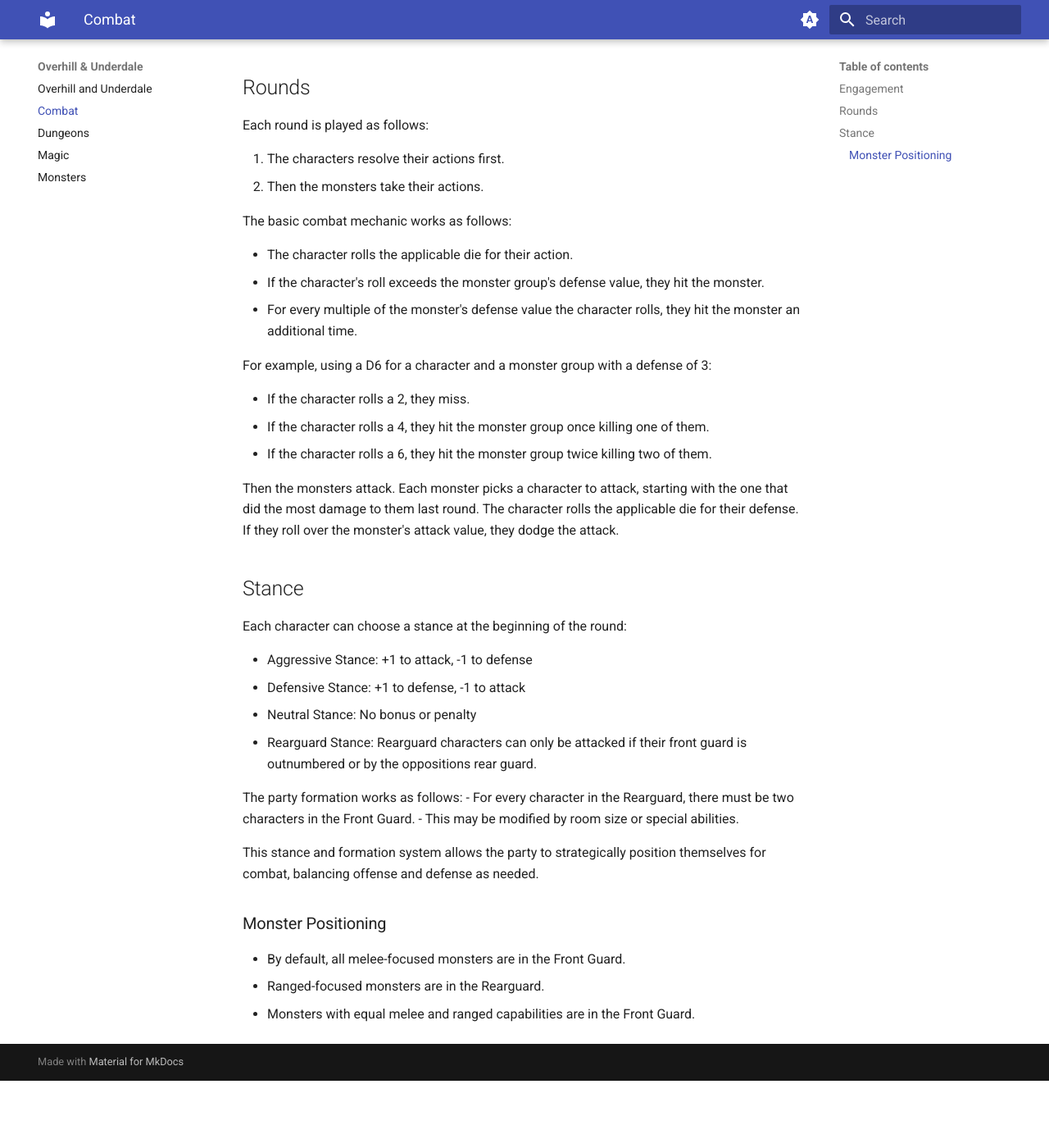
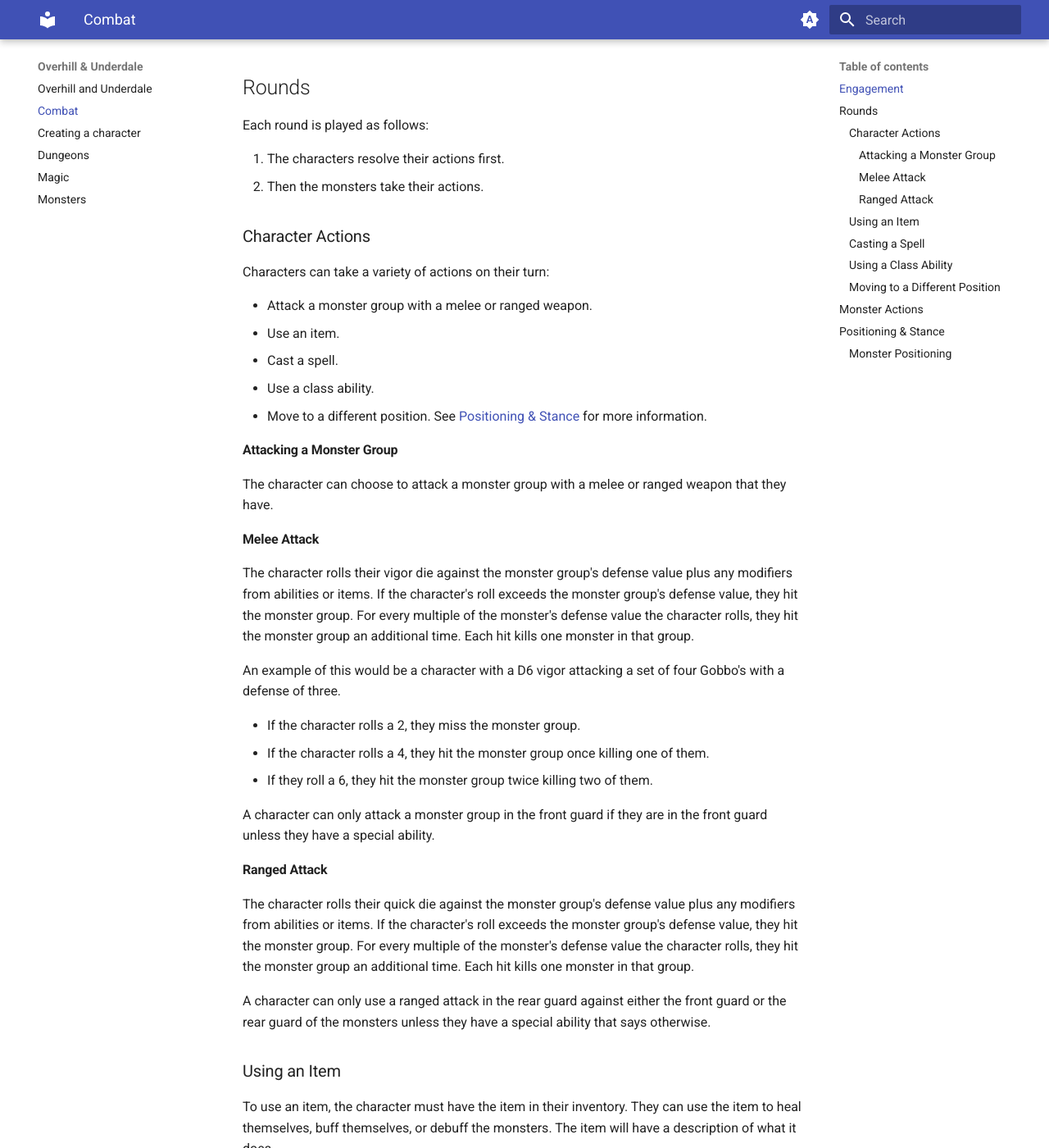
Before and after one commit to sam-phinizy/overhill-and-underdale, an MkDocs documentation site: the page built from docs/combat.md, in a window 1280 px wide and 1400 px high, scrolled down 449 px. Shown: the whole window at 82% size. Built offline with MkDocs 1.6.1 and Material for MkDocs 9.7.7, drawn with Linux system fonts in a browser that asks for light colours; before the commit the page ends 1767 px from its top, so only the background shows below that; some of the changed text lies outside the part shown.

Commit message:
reorg and add in digrams/a lot to the combat section

```diff
--- a/docs/combat.md
+++ b/docs/combat.md
@@ -17,31 +17,83 @@ Each round is played as follows:
 1. The characters resolve their actions first.
 2. Then the monsters take their actions.
 
-The basic combat mechanic works as follows:
+### Character Actions
 
-- The character rolls the applicable die for their action.
-- If the character's roll exceeds the monster group's defense value, they hit the monster.
-- For every multiple of the monster's defense value the character rolls, they hit the monster an additional time.
+Characters can take a variety of actions on their turn:
 
-For example, using a D6 for a character and a monster group with a defense of 3:
+- Attack a monster group with a melee or ranged weapon.
+- Use an item.
+- Cast a spell.
+- Use a class ability.
+- Move to a different position. See [Positioning & Stance](#positioning--stance) for more information.
 
-- If the character rolls a 2, they miss.
-- If the character rolls a 4, they hit the monster group once killing one of them.
-- If the character rolls a 6, they hit the monster group twice killing two of them.
+#### Attacking a Monster Group
 
-Then the monsters attack. Each monster picks a character to attack, starting with the one that did the most damage to them last round. The character rolls the applicable die for their defense. If they roll over the monster's attack value, they dodge the attack.
+The character can choose to attack a monster group with a melee or ranged weapon that they have.
 
-## Stance
+#### Melee Attack
+
+The character rolls their vigor die against the monster group's defense value plus any modifiers from abilities or items. If the character's roll exceeds the monster group's defense value, they hit the monster group. For every multiple of the monster's defense value the character rolls, they hit the monster group an additional time. Each hit kills one monster in that group.
+
+An example of this would be a character with a D6 vigor attacking a set of four Gobbo's with a defense of three.
+
+ - If the character rolls a 2, they miss the monster group.
+ - If the character rolls a 4, they hit the monster group once killing one of them.
+ - If they roll a 6, they hit the monster group twice killing two of them.
+
+A character can only attack a monster group in the front guard if they are in the front guard unless they have a special ability.
+
+#### Ranged Attack
+
+The character rolls their quick die against the monster group's defense value plus any modifiers from abilities or items. If the character's roll exceeds the monster group's defense value, they hit the monster group. For every multiple of the monster's defense value the character rolls, they hit the monster group an additional time. Each hit kills one monster in that group.
+
+A character can only use a ranged attack in the rear guard against either the front guard or the rear guard of the monsters unless they have a special ability that says otherwise.
+
+### Using an Item
+
+To use an item, the character must have the item in their inventory. They can use the item to heal themselves, buff themselves, or debuff the monsters. The item will have a description of what it does.
+
+### Casting a Spell
+
+Follow the rules for casting a spell in the [Magic](magic.md) section.
+
+### Using a Class Ability
+
+Each class has a set of abilities that they can use. These abilities can be used in combat to help the party. The abilities will have a description of what they do.
+
+### Moving to a Different Position
+
+The character can move to a different position in the party formation. If there is space available in the front guard, they can move there. If there is space available in the rear guard, they can move there. If there is no space available, they must stay where they are.
+
+
+## Monster Actions
+
+Then the monsters attack. Each monster picks a character to attack, starting with the one that did the most damage to them last round. The character rolls the applicable die for their defense. If they roll over the monster's attack value, they dodge the attack. If they roll equal to or under the monster's attack value, they take damage
+
+## Positioning & Stance
+
+During combat the party can choose to strategically position themselves using an abstract positioning system. Characters & opponents can be either positioned in the front guard or the rear guard. The front guard is the whirling melee between the party and their opposition. The rear guard is where the ranged combatants ands spellcasters are positioned. While not strictly representing the physical location of the characters, it does represent the tactical advantage of the party.
+
+The number of people in the front determine the number of people allowed in the rear. By default the party can have one person in the rear for every two people in the front. This can be modified by room characteristics or character abilities.
+
+An example battle map might look like this, with green arrows representing where a character in that position can attack:
+
+![Battle Map](images/battle_map.excalidraw.png)
+
+_Note: Vertical positioning currently has no impact on combat._
+
 Each character can choose a stance at the beginning of the round:
 
-- Aggressive Stance: +1 to attack, -1 to defense
-- Defensive Stance: +1 to defense, -1 to attack
-- Neutral Stance: No bonus or penalty
+- Front guard Stances
+    - Aggressive Stance: +1 to attack, -1 to defense
+    - Defensive Stance: +1 to defense, -1 to attack
+    - Neutral Stance: No bonus or penalty
+
 - Rearguard Stance:  Rearguard characters can only be attacked if their front guard is outnumbered or by the oppositions rear guard.
 
 The party formation works as follows:
 - For every character in the Rearguard, there must be two characters in the Front Guard.
-- This may be modified by room size or special abilities.
+- This may be modified by room size or character and monster abilities.
 
 This stance and formation system allows the party to strategically position themselves for combat, balancing offense and defense as needed.
 
```
Also changed, not shown: docs/creating_a_character.md (added, +80 -0 lines), docs/index.md (+0 -69 lines), docs/images/battle_map.excalidraw.png (added), pre-process.py (added), 1 other file.
